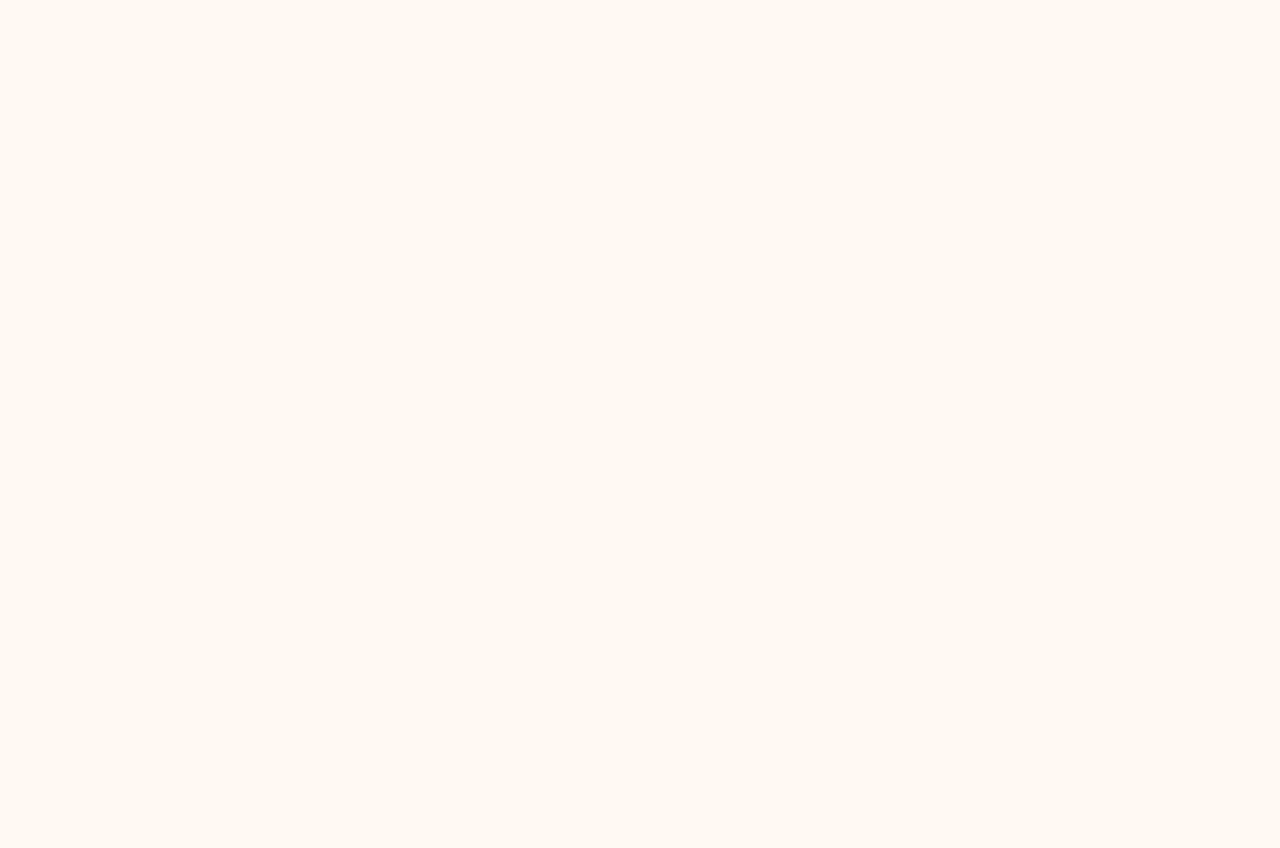
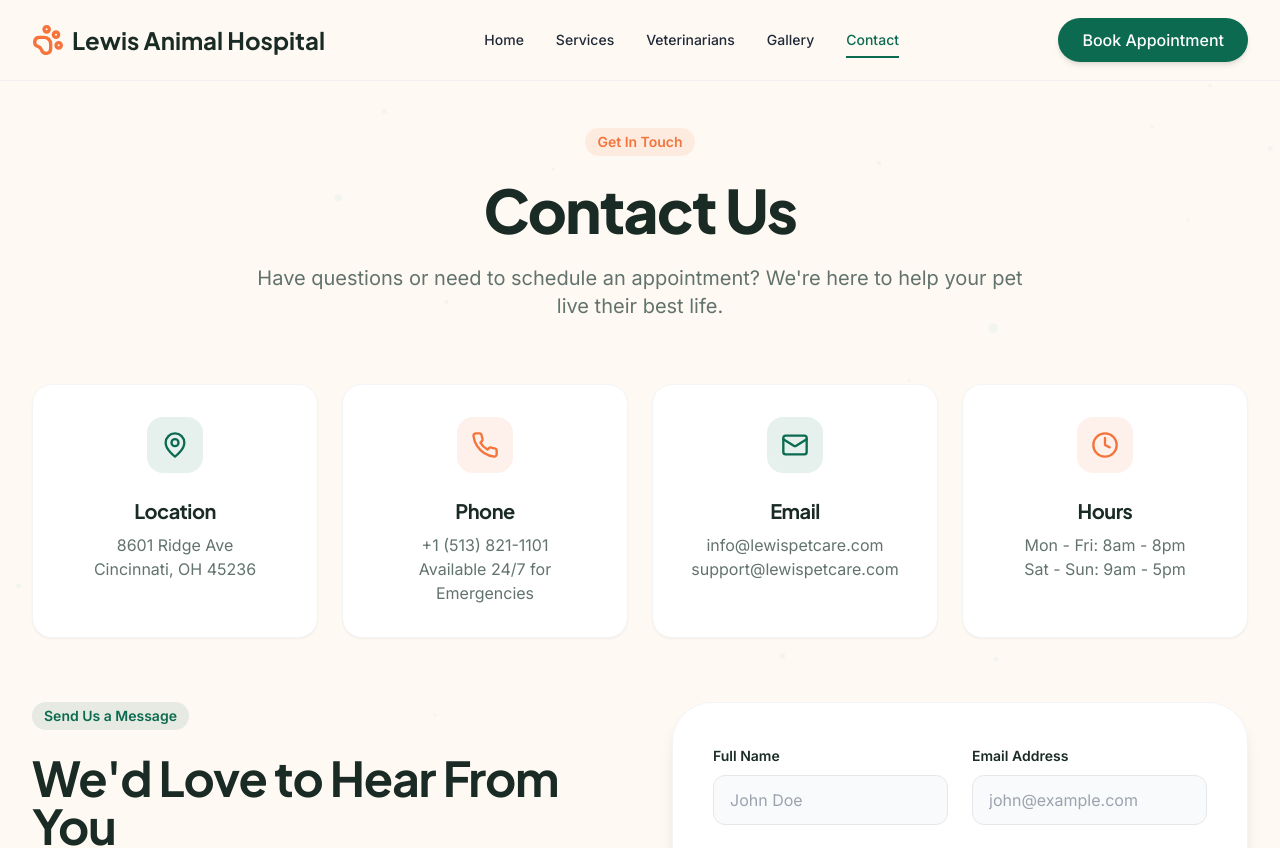
Before and after one commit to DeepakErothi1826/Lewis-Animal-Hospital, a React (Vite) app: page /Lewis-Animal-Hospital/contact in a window 1280 px wide. Before the commit this address had no page. Shown: the top 848 px of the page. Before the commit the page ends 800 px from the top, so only its background shows below. Built offline with nearby package versions, Linux system fonts and the light colour scheme.

Commit message:
Fix React Router basename for GitHub Pages deployment

```diff
--- a/src/components/layout/Navbar.jsx
+++ b/src/components/layout/Navbar.jsx
@@ -1,5 +1,5 @@
 import React from 'react';
-import { Link, useLocation } from 'react-router-dom';
+import { Link, useLocation, useResolvedPath } from 'react-router-dom';
 import { PawPrint } from 'lucide-react';
 import { motion } from 'framer-motion';
 import clsx from 'clsx';
@@ -7,10 +7,16 @@ import clsx from 'clsx';
 const navLinks = [
   { name: 'Home', path: '/' },
   { name: 'Services', path: '/services' },
-  { name: 'Veterinarians', path: '/about' }, // About covers veterinarians
+  { name: 'Veterinarians', path: '/about' },
   { name: 'Gallery', path: '/gallery' },
   { name: 'Contact', path: '/contact' }
 ];
+
+function useIsActive(path) {
+  const resolved = useResolvedPath(path);
+  const location = useLocation();
+  return location.pathname === resolved.pathname;
+}
 
 export function Navbar() {
   const location = useLocation();
@@ -35,11 +41,11 @@ export function Navbar() {
                 to={link.path}
                 className={clsx(
                   "text-sm font-medium transition-colors hover:text-primary relative py-2",
-                  location.pathname === link.path ? "text-primary" : "text-gray-800"
+                  useIsActive(link.path) ? "text-primary" : "text-gray-800"
                 )}
               >
                 {link.name}
-                {location.pathname === link.path && (
+                {useIsActive(link.path) && (
                   <motion.div
                     layoutId="activeTab"
                     className="absolute bottom-0 left-0 right-0 h-0.5 bg-primary"
--- a/src/main.jsx
+++ b/src/main.jsx
@@ -6,7 +6,7 @@ import { BrowserRouter } from 'react-router-dom'
 
 ReactDOM.createRoot(document.getElementById('root')).render(
   <React.StrictMode>
-    <BrowserRouter>
+    <BrowserRouter basename="/Lewis-Animal-Hospital">
       <App />
     </BrowserRouter>
   </React.StrictMode>,
```
